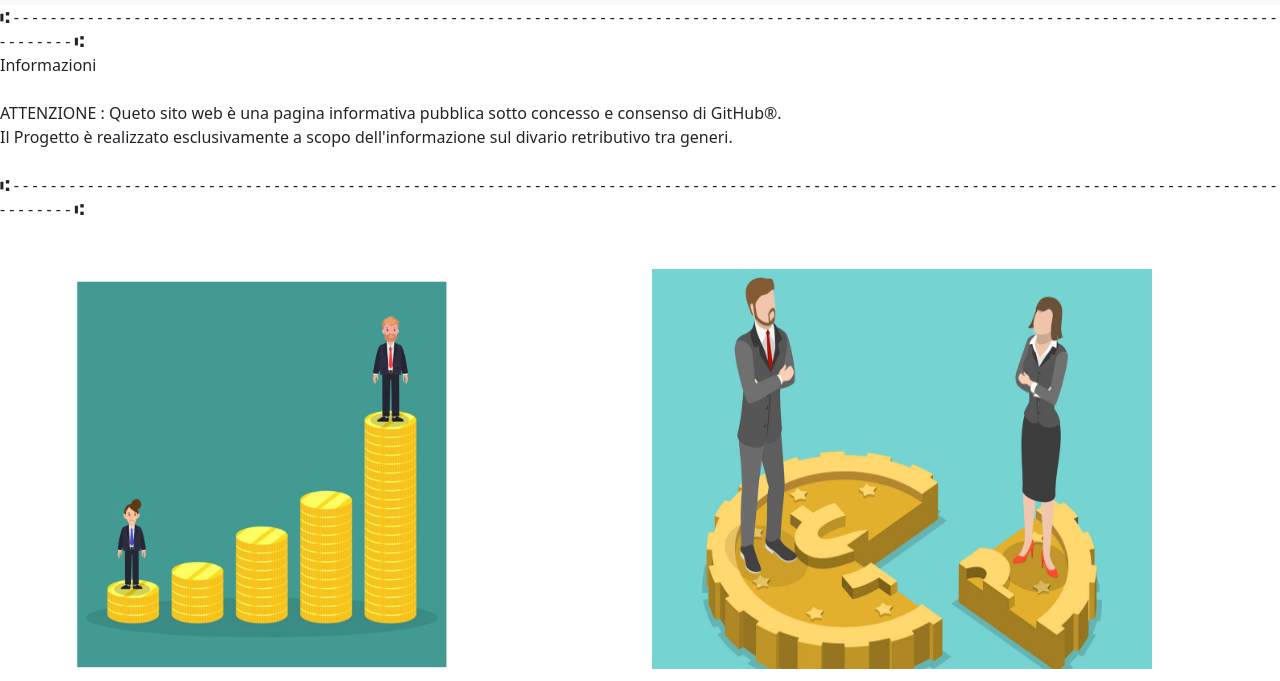
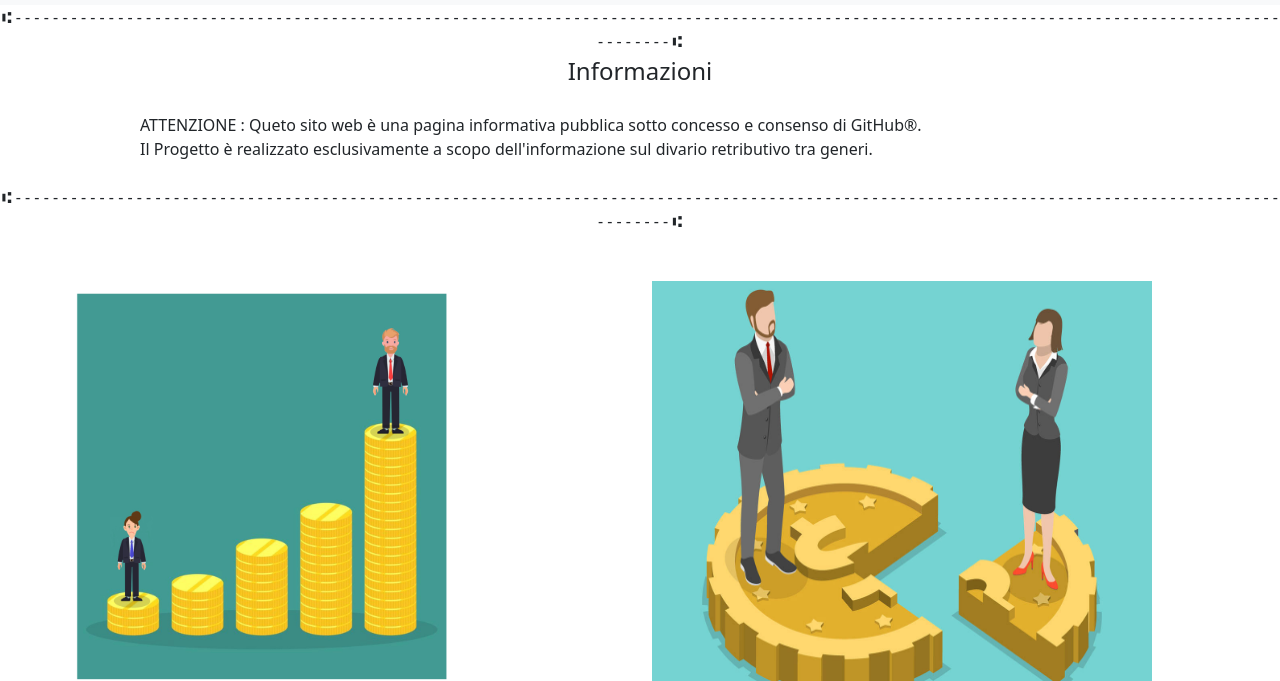
Before and after one commit to EdoardoCoding1/code1, a plain HTML site: page mycodem1/img.html in a window 1280 px wide. Shown: the part 51-732 px from the top of the page. Drawn offline with nearby package versions, Linux system fonts and the light colour scheme.

Commit message:
CSS fixed

```diff
--- a/mycodem1/img.html
+++ b/mycodem1/img.html
@@ -131,4 +131,14 @@ h6{
 .speech6{
   margin-right: 150px;
 }
+      .line1{
+    text-align: center;
+}
+.speech1{
+    text-align: center;
+    font-size: x-large;
+}
+.speech2{
+    margin-left: 140px;
+}
 </style>
```
